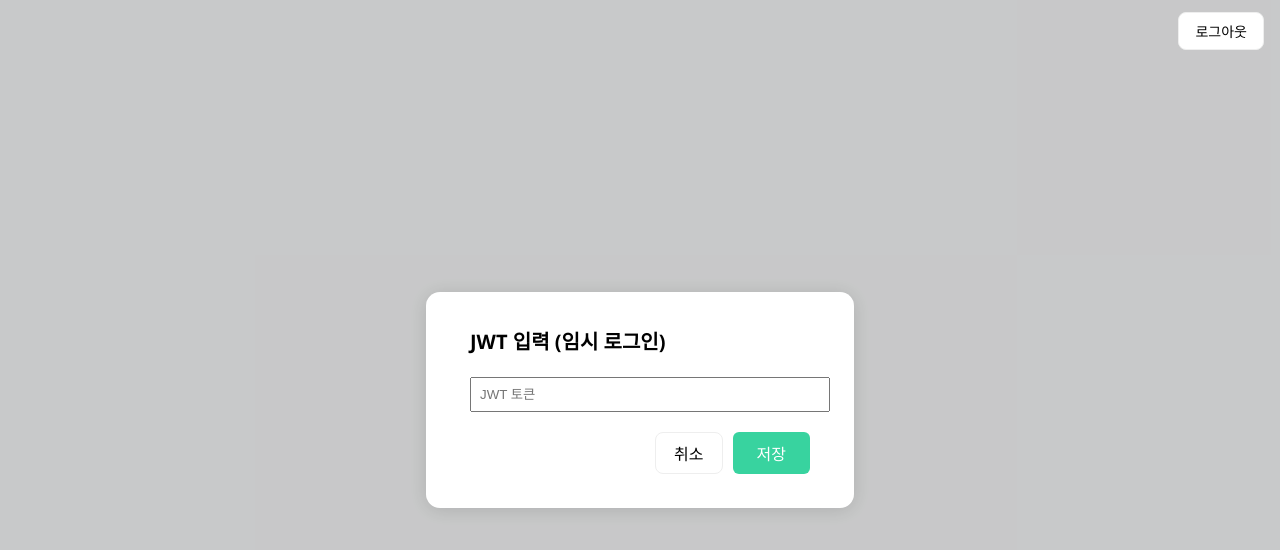
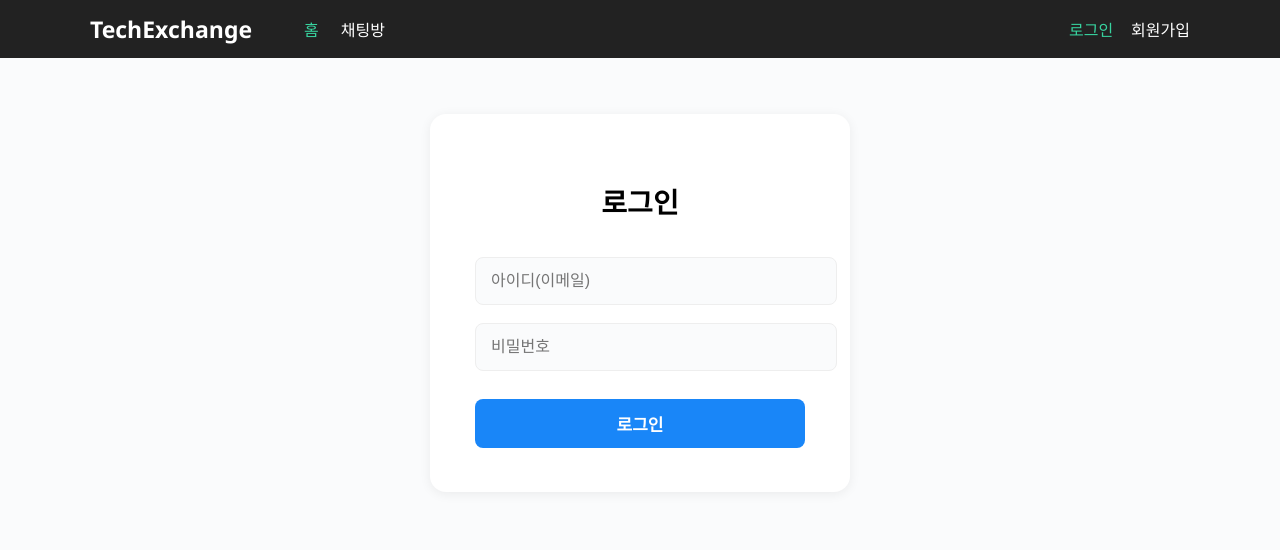
Before and after one commit to nbc-7Guys/nebulazone-fe, a React (Vite) app: page /login in a window 1280 px wide. Shown: the top 550 px of the page. Built offline with nearby package versions, Linux system fonts and the light colour scheme.

Commit message:
Feat: 로그인

```diff
--- a/src/App.jsx
+++ b/src/App.jsx
@@ -4,35 +4,20 @@ import ProductListPage from "./pages/ProductListPage";
 import ProductDetailPage from "./pages/ProductDetailPage";
 import ChatRoomPage from "./pages/ChatRoomPage";
 import ChatRoomListPage from "./pages/ChatRoomListPage";
-import JwtInputModal from "./components/JwtInputModal";
 import SignUpPage from "./pages/SignUpPage";
+import LoginPage from "./pages/LoginPage";
 import { JwtManager } from "./utils/JwtManager";
 
 function App() {
-    const [jwt, setJwt] = useState(JwtManager.getJwt());
-    const [modalOpen, setModalOpen] = useState(!jwt);
-
-    const handleLogout = () => {
-        JwtManager.removeTokens();
-        setJwt(null);
-        setModalOpen(true);
-    };
-
-    const handleSaveJwt = (newJwt) => {
-        setJwt(newJwt);
-        setModalOpen(false);
-    };
-
     return (
         <BrowserRouter>
-            <button onClick={handleLogout} style={{ position: "fixed", top: 12, right: 16, zIndex: 2000, fontSize: 14 }}>로그아웃</button>
-            <JwtInputModal open={modalOpen} onClose={() => setModalOpen(false)} onSuccess={handleSaveJwt} />
             <Routes>
                 <Route path="/" element={<ProductListPage />} />
                 <Route path="/products/:id" element={<ProductDetailPage />} />
                 <Route path="/chat/:roomId" element={<ChatRoomPage />} />
                 <Route path="/chat/rooms" element={<ChatRoomListPage />} />
-                <Route path="/signup" element={<SignUpPage />} /> {/* 회원가입 추가 */}
+                <Route path="/signup" element={<SignUpPage />} />
+                <Route path="/login" element={<LoginPage />} /> {/* 로그인 추가 */}
             </Routes>
         </BrowserRouter>
     );
--- a/src/components/HeaderNav.jsx
+++ b/src/components/HeaderNav.jsx
@@ -1,50 +1,53 @@
 import React from "react";
-import { Link, useLocation } from "react-router-dom";
+import { Link, useLocation, useNavigate } from "react-router-dom";
+import { JwtManager } from "../utils/JwtManager";
 
 export default function HeaderNav() {
     const location = useLocation();
-    const isActive = (path) => location.pathname.startsWith(path);
+    const navigate = useNavigate();
+    const isLogin = !!JwtManager.getJwt();
+
+    const handleLogout = () => {
+        JwtManager.removeTokens();
+        navigate("/login", { replace: true });
+    };
+
+    const isActive = path => location.pathname.startsWith(path);
 
     return (
         <nav style={{
-            width: "100%",
-            background: "#222",
-            padding: "13px 0",
-            marginBottom: 0,
-            color: "#fff"
+            width: "100%", background: "#222", padding: "13px 0", color: "#fff"
         }}>
             <div style={{
-                maxWidth: 1100,
-                margin: "0 auto",
-                display: "flex",
-                alignItems: "center",
-                gap: 22
+                maxWidth: 1100, margin: "0 auto", display: "flex", alignItems: "center", gap: 22
             }}>
                 <Link to="/" style={{
-                    color: "#fff",
-                    fontWeight: 800,
-                    fontSize: 23,
-                    textDecoration: "none",
-                    marginRight: 30
-                }}>PC마켓</Link>
+                    color: "#fff", fontWeight: 800, fontSize: 23, textDecoration: "none", marginRight: 30
+                }}>TechExchange</Link>
                 <Link to="/" style={{
-                    color: isActive("/") ? "#38d39f" : "#fff",
-                    textDecoration: "none",
-                    fontWeight: 500,
-                    fontSize: 16,
-                }}>상품목록</Link>
+                    color: isActive("/") ? "#38d39f" : "#fff", textDecoration: "none", fontWeight: 500, fontSize: 16
+                }}>홈</Link>
                 <Link to="/chat/rooms" style={{
-                    color: isActive("/chat/rooms") ? "#38d39f" : "#fff",
-                    textDecoration: "none",
-                    fontWeight: 500,
-                    fontSize: 16,
+                    color: isActive("/chat/rooms") ? "#38d39f" : "#fff", textDecoration: "none", fontWeight: 500, fontSize: 16
                 }}>채팅방</Link>
-                <Link to="/signup" style={{
-                    color: "#1986F8",
-                    fontWeight: 500,
-                    marginLeft: 22,
-                    textDecoration: "none"
-                }}>회원가입</Link>
+                <div style={{ marginLeft: "auto" }}>
+                    {!isLogin ? (
+                        <>
+                            <Link to="/login" style={{
+                                color: isActive("/login") ? "#38d39f" : "#fff", fontWeight: 500, fontSize: 16, marginRight: 18, textDecoration: "none"
+                            }}>로그인</Link>
+                            <Link to="/signup" style={{
+                                color: isActive("/signup") ? "#38d39f" : "#fff", fontWeight: 500, fontSize: 16, textDecoration: "none"
+                            }}>회원가입</Link>
+                        </>
+                    ) : (
+                        <button onClick={handleLogout}
+                                style={{
+                                    background: "#fff", color: "#222", border: "none", borderRadius: 6,
+                                    padding: "5px 18px", marginLeft: 12, fontWeight: 600, fontSize: 15, cursor: "pointer"
+                                }}>로그아웃</button>
+                    )}
+                </div>
             </div>
         </nav>
     );
--- a/src/components/JwtInputModal.jsx
+++ /dev/null
@@ -1,42 +0,0 @@
-import React, { useState } from "react";
-import { JwtManager } from "../utils/JwtManager";
-
-export default function JwtInputModal({ open, onClose, onSuccess }) {
-    const [jwt, setJwt] = useState("");
-
-    if (!open) return null;
-
-    return (
-        <div style={{
-            position: "fixed", top: 0, left: 0, width: "100vw", height: "100vh",
-            background: "rgba(0,0,0,0.2)", display: "flex", alignItems: "center", justifyContent: "center", zIndex: 999
-        }}>
-            <div style={{
-                background: "#fff", padding: "34px 44px", borderRadius: 14, minWidth: 340, boxShadow: "0 2px 20px #0002"
-            }}>
-                <div style={{ fontWeight: 600, fontSize: 20, marginBottom: 22 }}>JWT 입력 (임시 로그인)</div>
-                <input
-                    value={jwt}
-                    onChange={e => setJwt(e.target.value)}
-                    placeholder="JWT 토큰"
-                    style={{ width: "100%", padding: 8, marginBottom: 20 }}
-                />
-                <div style={{ display: "flex", justifyContent: "flex-end", gap: 10 }}>
-                    <button onClick={onClose} style={{ padding: "8px 18px" }}>취소</button>
-                    <button
-                        onClick={() => {
-                            JwtManager.setJwt(jwt);
-                            onSuccess && onSuccess(jwt);
-                            onClose();
-                        }}
-                        style={{
-                            background: "#38d39f", color: "#fff", fontWeight: 500, padding: "8px 24px",
-                            borderRadius: 6, border: "none"
-                        }}
-                        disabled={!jwt}
-                    >저장</button>
-                </div>
-            </div>
-        </div>
-    );
-}
--- /dev/null
+++ b/src/pages/LoginPage.jsx
@@ -0,0 +1,81 @@
+import React, { useState } from "react";
+import { useNavigate } from "react-router-dom";
+import HeaderNav from "../components/HeaderNav";
+import { JwtManager } from "../utils/JwtManager";
+
+const INIT_FORM = { email: "", password: "" };
+
+export default function LoginPage() {
+    const [form, setForm] = useState(INIT_FORM);
+    const [loading, setLoading] = useState(false);
+    const [errMsg, setErrMsg] = useState("");
+    const navigate = useNavigate();
+
+    const onChange = e => {
+        const { name, value } = e.target;
+        setForm(f => ({ ...f, [name]: value }));
+    };
+
+    const onSubmit = async e => {
+        e.preventDefault();
+        setErrMsg("");
+        setLoading(true);
+        try {
+            const res = await fetch("http://localhost:8080/auth/signin", {
+                method: "POST",
+                headers: { "Content-Type": "application/json" },
+                body: JSON.stringify({
+                    email: form.email,
+                    password: form.password
+                })
+            });
+            if (!res.ok) throw new Error("로그인 실패");
+            const data = await res.json();
+            if (!data.accessToken || !data.refreshToken) throw new Error("토큰이 응답에 없습니다.");
+            JwtManager.setJwt(data.accessToken, data.refreshToken);
+            setForm(INIT_FORM);
+            navigate("/", { replace: true });
+        } catch (err) {
+            setErrMsg("이메일 또는 비밀번호가 올바르지 않습니다.");
+        } finally {
+            setLoading(false);
+        }
+    };
+
+    return (
+        <div style={{ background: "#fafbfc", minHeight: "100vh" }}>
+            <HeaderNav />
+            <div style={{
+                maxWidth: 420, margin: "56px auto", background: "#fff", borderRadius: 16,
+                boxShadow: "0 2px 12px #0001", padding: "44px 0"
+            }}>
+                <h2 style={{ textAlign: "center", fontSize: 28, fontWeight: 700, marginBottom: 36 }}>로그인</h2>
+                <form style={{ maxWidth: 330, margin: "0 auto" }} onSubmit={onSubmit}>
+                    <div style={{ marginBottom: 18 }}>
+                        <input name="email" value={form.email} onChange={onChange}
+                               placeholder="아이디(이메일)" style={inputStyle} autoComplete="username" />
+                    </div>
+                    <div style={{ marginBottom: 20 }}>
+                        <input type="password" name="password" value={form.password} onChange={onChange}
+                               placeholder="비밀번호" style={inputStyle} autoComplete="current-password" />
+                    </div>
+                    {errMsg && <div style={{ color: "red", marginBottom: 10 }}>{errMsg}</div>}
+                    <button type="submit" disabled={loading}
+                            style={{
+                                width: "100%", marginTop: 8, background: "#1986F8", color: "#fff",
+                                fontWeight: 600, fontSize: 17, borderRadius: 8, border: "none",
+                                padding: "12px 0"
+                            }}>
+                        {loading ? "로그인 중..." : "로그인"}
+                    </button>
+                </form>
+            </div>
+        </div>
+    );
+}
+
+const inputStyle = {
+    width: "100%", fontSize: 16, padding: "14px 15px",
+    border: "1px solid #eee", borderRadius: 8, outline: "none",
+    marginBottom: 0, marginTop: 0, background: "#fafbfc"
+};
--- a/src/utils/JwtManager.js
+++ b/src/utils/JwtManager.js
@@ -1,16 +1,15 @@
-const JWT_KEY = "jwt";
-const REFRESH_KEY = "refreshToken";
+const ACCESS_TOKEN_KEY = "accessToken";
+const REFRESH_TOKEN_KEY = "refreshToken";
 
 export const JwtManager = {
-    setTokens: ({ accessToken, refreshToken }) => {
-        localStorage.setItem(JWT_KEY, accessToken);
-        if (refreshToken) localStorage.setItem(REFRESH_KEY, refreshToken);
+    setJwt: (accessToken, refreshToken) => {
+        localStorage.setItem(ACCESS_TOKEN_KEY, accessToken);
+        localStorage.setItem(REFRESH_TOKEN_KEY, refreshToken);
     },
-    setJwt: (jwt) => localStorage.setItem(JWT_KEY, jwt),
-    getJwt: () => localStorage.getItem(JWT_KEY),
-    getRefreshToken: () => localStorage.getItem(REFRESH_KEY),
+    getJwt: () => localStorage.getItem(ACCESS_TOKEN_KEY),
+    getRefreshToken: () => localStorage.getItem(REFRESH_TOKEN_KEY),
     removeTokens: () => {
-        localStorage.removeItem(JWT_KEY);
-        localStorage.removeItem(REFRESH_KEY);
+        localStorage.removeItem(ACCESS_TOKEN_KEY);
+        localStorage.removeItem(REFRESH_TOKEN_KEY);
     }
 };
```
